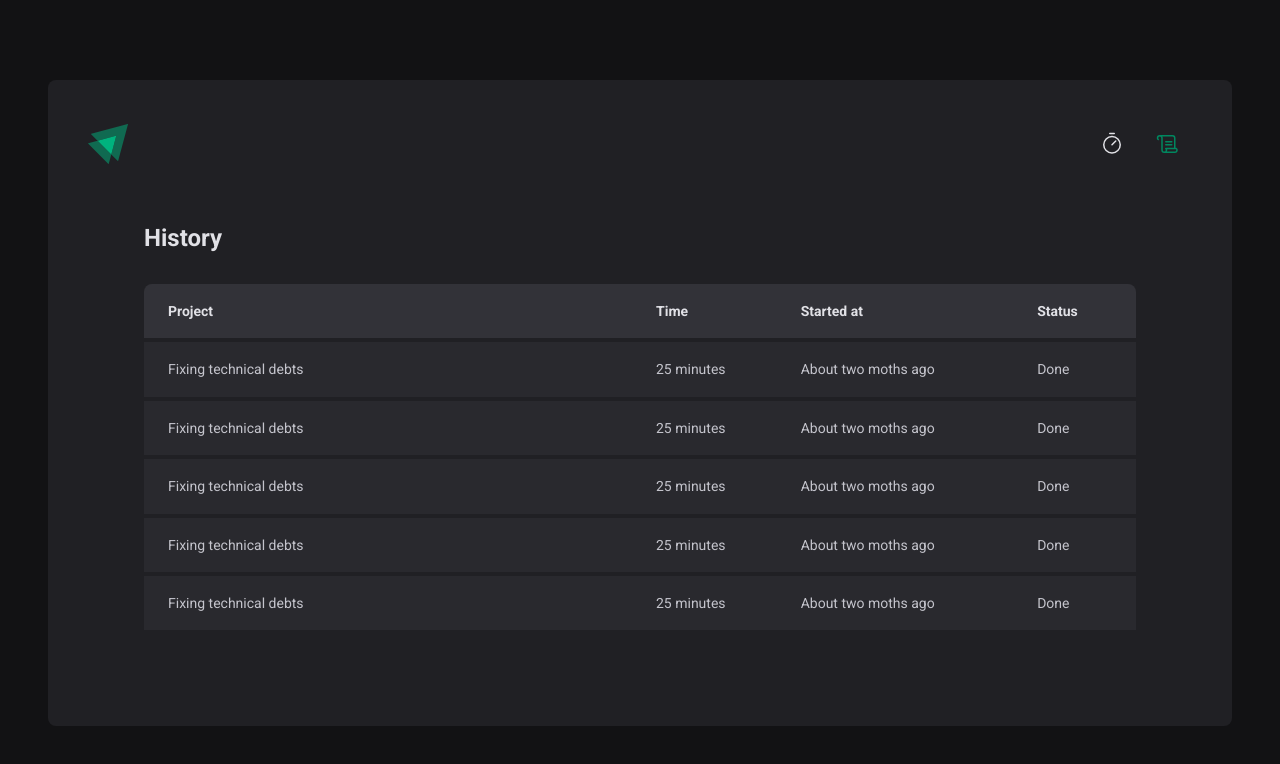
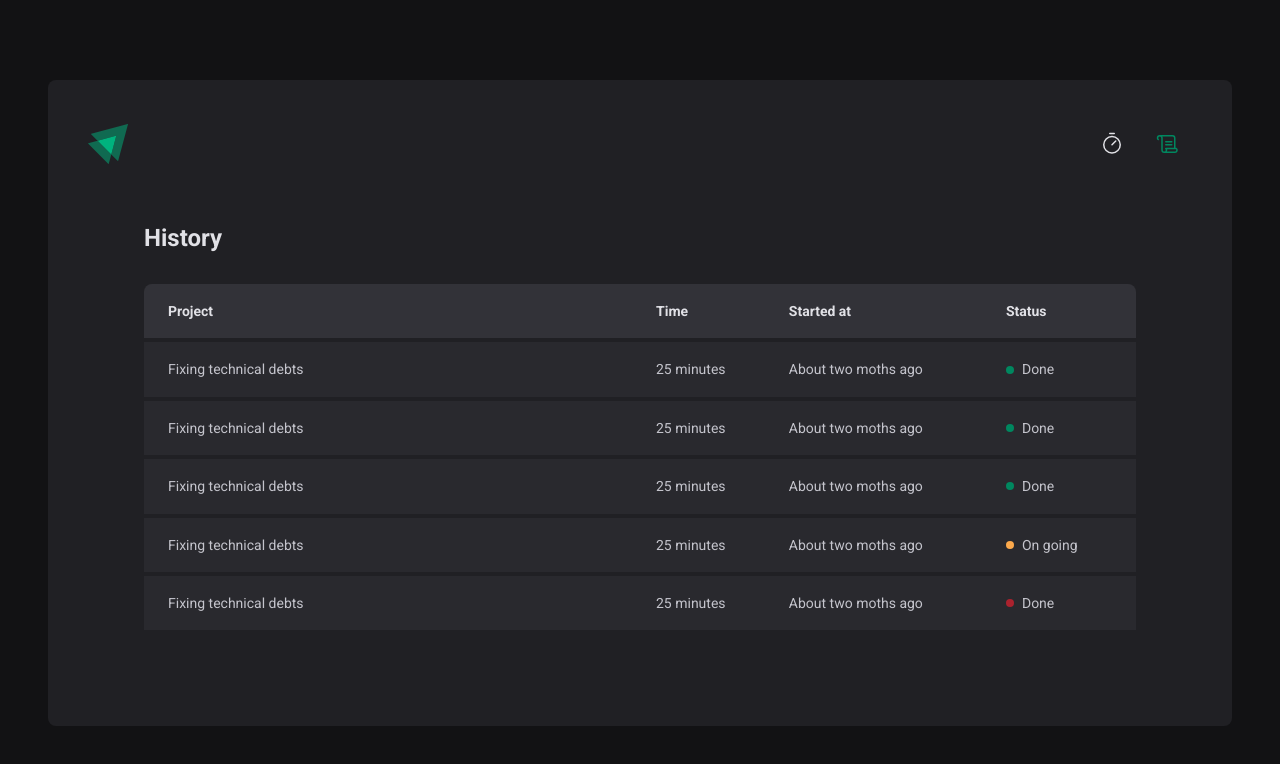
Before and after one commit to vitorhugo-pinto/02-ignite-timer, a React (Vite) app: page /history in a window 1280 px wide. Shown: the top 764 px of the page. Built offline with nearby package versions, Linux system fonts and the light colour scheme.

Commit message:
feat: styling status table cell

```diff
--- a/src/pages/History/index.tsx
+++ b/src/pages/History/index.tsx
@@ -1,4 +1,4 @@
-import { HistoryContainer, HistoryList } from './styles'
+import { HistoryContainer, HistoryList, Status } from './styles'
 
 export function History() {
   return (
@@ -20,31 +20,41 @@ export function History() {
               <td>Fixing technical debts</td>
               <td>25 minutes</td>
               <td>About two moths ago</td>
-              <td>Done</td>
+              <td>
+                <Status status="done">Done</Status>
+              </td>
             </tr>
             <tr>
               <td>Fixing technical debts</td>
               <td>25 minutes</td>
               <td>About two moths ago</td>
-              <td>Done</td>
+              <td>
+                <Status status="done">Done</Status>
+              </td>
             </tr>
             <tr>
               <td>Fixing technical debts</td>
               <td>25 minutes</td>
               <td>About two moths ago</td>
-              <td>Done</td>
+              <td>
+                <Status status="done">Done</Status>
+              </td>
             </tr>
             <tr>
               <td>Fixing technical debts</td>
               <td>25 minutes</td>
               <td>About two moths ago</td>
-              <td>Done</td>
+              <td>
+                <Status status="onGoing">On going</Status>
+              </td>
             </tr>
             <tr>
               <td>Fixing technical debts</td>
               <td>25 minutes</td>
               <td>About two moths ago</td>
-              <td>Done</td>
+              <td>
+                <Status status="aborted">Done</Status>
+              </td>
             </tr>
           </tbody>
         </table>
--- a/src/pages/History/styles.ts
+++ b/src/pages/History/styles.ts
@@ -59,3 +59,27 @@ export const HistoryList = styled.div`
     }
   }
 `
+
+const STATUS_COLOR = {
+  done: 'green-500',
+  onGoing: 'yellow-500',
+  aborted: 'red-500',
+} as const
+
+interface StatusProps {
+  status: keyof typeof STATUS_COLOR
+}
+
+export const Status = styled.span<StatusProps>`
+  display: flex;
+  align-items: center;
+  gap: 0.5rem;
+
+  &::before {
+    content: '';
+    width: 0.5rem;
+    height: 0.5rem;
+    border-radius: 50%;
+    background: ${(props) => props.theme[STATUS_COLOR[props.status]]};
+  }
+`
```
